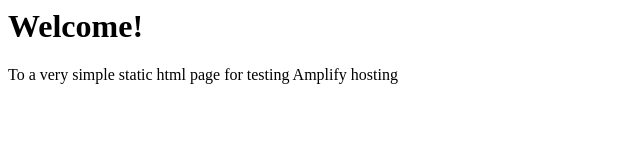
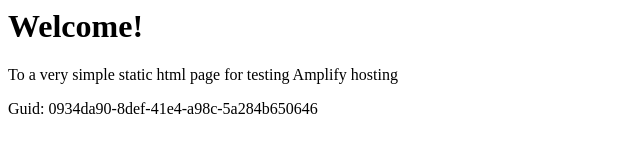
Before and after one commit to aws-aemilia-mxp/Github-PR-Commit-Integration-Test-DoNotTouch-GitHubAutoBuildCanaryTest-v1-preprod-eu-south-1, a website: page src/index.html in a window 1280 px wide. Shown: the whole page, without its empty margins (0-640 px from the left). Drawn offline with Linux system fonts and the light colour scheme.

Commit message:
commit from integ tests

```diff
--- a/src/index.html
+++ b/src/index.html
@@ -1,3 +1,5 @@
+
+
 <html lang="en">
 
 <head>
@@ -10,6 +12,6 @@
 <body>
     <h1>Welcome!</h1>
     <p>To a very simple static html page for testing Amplify hosting</p>
-</body>
+    <p>Guid: 0934da90-8def-41e4-a98c-5a284b650646</p></body>
 
 </html>
```
